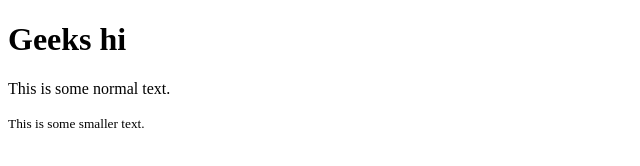
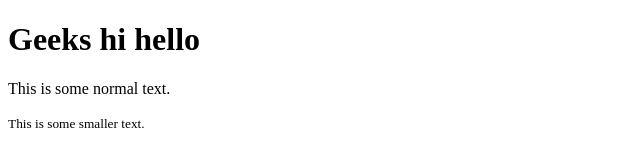
Before and after one commit to Prakashreddy14306/index, a plain HTML site: page index.html in a window 1280 px wide. Shown: the whole page, without its empty margins (0-640 px from the left). Drawn offline with Linux system fonts and the light colour scheme.

Commit message:
Update index.html

```diff
--- a/index.html
+++ b/index.html
@@ -4,7 +4,7 @@
 <title>HTML small Tag</title>
 </head>
 <body>
-<h1>Geeks hi </h1>
+<h1>Geeks hi hello </h1>
 <p>This is some normal text.</p>
 <p><small>This is some smaller text.</small></p>
 </body>
```
